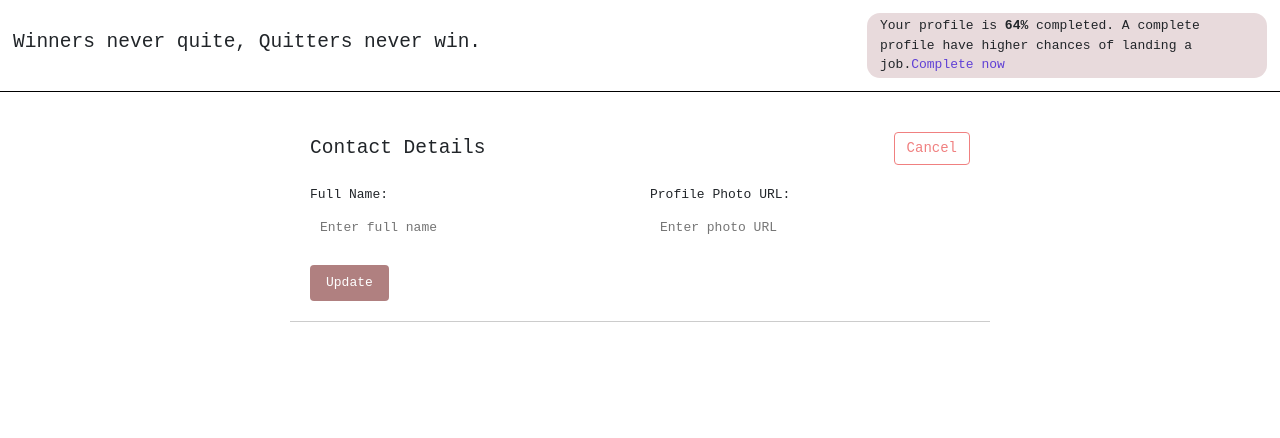
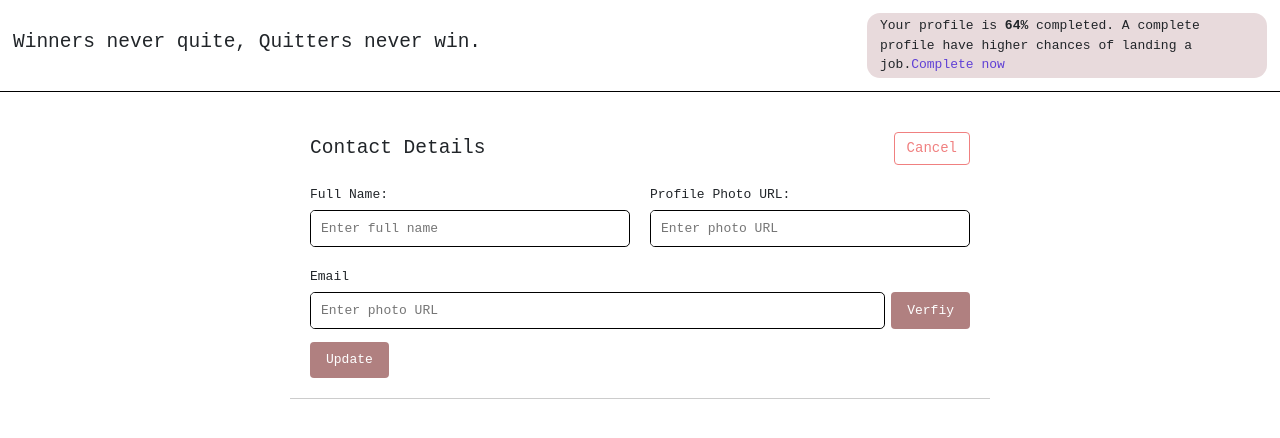
Before and after one commit to CodeMaverick4/expense-tracker, a React (Vite) app: page /update-profile in a window 1280 px wide. Shown: the top 438 px of the page. Built offline with nearby package versions, Linux system fonts and the light colour scheme; no server answers.

Commit message:
verify email added.

```diff
--- a/src/App.jsx
+++ b/src/App.jsx
@@ -7,20 +7,23 @@ import Signup from "./pages/SignUp.jsx";
 import Login from "./pages/Login.jsx";
 import Home from "./pages/Home.jsx";
 import Profile from "./pages/Profile.jsx";
+import VerifyEmail from "./components/VerifyEmail.jsx";
 
 function App() {
   // const haveToken = localStorage.getItem('token')
   return (
     <Routes>
       {/* <Route path={'/'} element={!haveToken ? <MainLayout/> : <Navigate to={'/home'}/>}> */}
-      <Route path={'/'} element={<MainLayout/>}>
-        <Route path={'Signup'} element={<Signup/>} />
-        <Route index element={<Login/>} />
+      <Route path={'/'} element={<MainLayout />}>
+        <Route path={'Signup'} element={<Signup />} />
+        <Route index element={<Login />} />
       </Route>
 
-      {/* <Route path="/home" element={haveToken ? <Home/> : <Navigate to={'/'}/> }/> */}
-      <Route path="/home" element={<Home/> }/>
-      <Route path="/update-profile" element={<Profile/>}/>
+
+        {/* <Route path="/home" element={haveToken ? <Home/> : <Navigate to={'/'}/> }/> */}
+        <Route path={"/home"} element={<VerifyEmail><Home /></VerifyEmail>} />
+        <Route path="/update-profile" element={<Profile />} />
+
     </Routes>
   );
 }
--- /dev/null
+++ b/src/components/VerifyEmail.jsx
@@ -0,0 +1,38 @@
+import { useEffect, useState } from "react";
+import { auth } from "../firebase";
+import { onAuthStateChanged } from "firebase/auth";
+
+const VerifyEmail = ({ children }) => {
+    const [user, setUser] = useState(null);
+
+    useEffect(() => {
+        const unsubscribe = onAuthStateChanged(auth, (currentUser) => {
+            setUser(currentUser);
+            console.log("User:", currentUser);
+        });
+
+        return () => unsubscribe();
+    }, []);
+
+    console.log(user)
+    return (
+        <div>
+            {user.emailVerified ?
+                children :
+                <div className="d-flex justify-content-center align-items-center" style={{ height: '100vh' }}>
+                    <button className="update-btn" onClick={() => user.sendEmailVerification()}>Verify Email</button>
+                </div>
+            }
+            {/* {user.} */}
+            {/* {user ? (
+                user.emailVerified
+                    ? <p>Email verified </p>
+                    : <button onClick={() => user.sendEmailVerification()}>Verify Email</button>
+            ) : (
+                <p>Loading user...</p>
+            )} */}
+        </div>
+    );
+};
+
+export default VerifyEmail;
--- a/src/pages/Profile.jsx
+++ b/src/pages/Profile.jsx
@@ -1,10 +1,11 @@
-import { onAuthStateChanged, updateProfile } from "firebase/auth";
+import { onAuthStateChanged, sendEmailVerification, updateProfile } from "firebase/auth";
 import { auth } from "../firebase";
 import { useEffect, useState } from "react";
 
 const Profile = () => {
     const [displayName, setDisplayName] = useState('');
-    const [photoUrl, setPhotoUrl] = useState('')
+    const [photoUrl, setPhotoUrl] = useState('');
+    const [email, setEmail] = useState('');
 
     const updateUserProfile = async () => {
         if (displayName === '') {
@@ -31,12 +32,22 @@ const Profile = () => {
         }
     }
 
+    const handleVerifyEmail = async () => {
+        try {
+            await getOobConfirmationCode(email);
+            alert("Email verified successfully.");
+        }
+        catch (err) {
+            alert(err.message)
+        }
+    }
 
     useEffect(() => {
         const unsubscribe = onAuthStateChanged(auth, (currentUser) => {
             if (currentUser) {
                 setDisplayName(currentUser.displayName);
-                setPhotoUrl(currentUser.photoURL)
+                setPhotoUrl(currentUser.photoURL);
+                setEmail(currentUser.email);
                 // setUser(currentUser);
             }
         });
@@ -65,14 +76,26 @@ const Profile = () => {
                 <div className="form-fields">
                     <div className="form-group">
                         <label htmlFor="fullname">Full Name:</label>
-                        <input type="text" id="fullname" placeholder="Enter full name" value={displayName} onChange={(e) => setDisplayName(e.target.value)} />
+                        <div className="border border-black rounded-2"><input type="text" id="fullname" placeholder="Enter full name" value={displayName} onChange={(e) => setDisplayName(e.target.value)} /></div>
                     </div>
 
                     <div className="form-group">
                         <label htmlFor="profile">Profile Photo URL:</label>
-                        <input type="text" id="profile" placeholder="Enter photo URL" value={photoUrl} onChange={(e) => setPhotoUrl(e.target.value)} />
+                        <div className="border border-black rounded-2"><input type="text" id="profile" placeholder="Enter photo URL" value={photoUrl} onChange={(e) => setPhotoUrl(e.target.value)} /></div>
                     </div>
                 </div>
+
+                <div className="form-group my-3">
+                    <label htmlFor="profile">Email</label>
+                    <div className="d-flex gap-2">
+                        <div className=" border border-black rounded-2 flex-grow-1"><input type="text" id="profile" placeholder="Enter photo URL" value={email} onChange={(e) => setEmail(e.target.value)} /></div>
+                        <button className="update-btn" onClick={handleVerifyEmail}>Verfiy</button>
+                        {/* <div class="spinner-border text-light" role="status">
+  <span class="sr-only">Loading...</span>
+</div> */}
+                    </div>
+                </div>
+
 
                 {/* Update button */}
                 <button className="update-btn" onClick={updateUserProfile}>Update</button>
```
